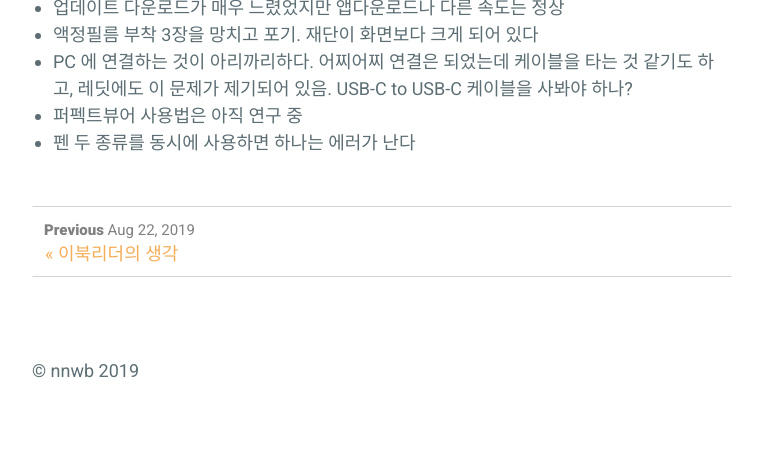
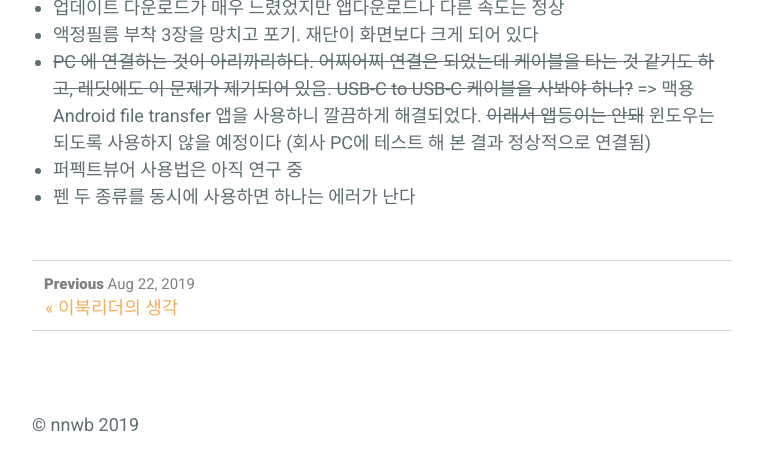
Before and after one commit to nnwb/nnwb.github.io, a Jekyll site: the page built from _posts/2019-08-29-Muses.md, in a window 1280 px wide and 900 px high, scrolled down 1861 px, cut to the strip 362-833 px from the top of the window. Shown: the whole strip, without its empty margins (258-1021 px from the left). Built offline with Jekyll 4.4.1, drawn with Linux system fonts in a browser that asks for light colours; comment, search, counter and statistics services are not loaded.

Commit message:
Update 2019-08-29-Muses.md

```diff
--- a/_posts/2019-08-29-Muses.md
+++ b/_posts/2019-08-29-Muses.md
@@ -37,7 +37,7 @@ Muses 는 안드로이드 6.0 으로 구동된다고 한다
 <ul>
  	<li>업데이트 다운로드가 매우 느렸었지만 앱다운로드나 다른 속도는 정상</li>
  	<li>액정필름 부착 3장을 망치고 포기. 재단이 화면보다 크게 되어 있다</li>
- 	<li>PC 에 연결하는 것이 아리까리하다. 어찌어찌 연결은 되었는데 케이블을 타는 것 같기도 하고, 레딧에도 이 문제가 제기되어 있음. USB-C to USB-C 케이블을 사봐야 하나?</li>
+ 	<li><s>PC </s><s>에</s><s> </s><s>연결하는</s><s> </s><s>것이</s><s> </s><s>아리까리하다</s><s>. </s><s>어찌어찌</s><s> </s><s>연결은</s><s> </s><s>되었는데</s><s> </s><s>케이블을</s><s> </s><s>타는</s><s> </s><s>것</s><s> </s><s>같기도</s><s> </s><s>하고</s><s>, </s><s>레딧에도</s><s> </s><s>이</s><s> </s><s>문제가</s><s> </s><s>제기되어</s><s> </s><s>있음</s><s>. USB-C to USB-C </s><s>케이블을</s><s> </s><s>사봐야</s><s> </s><s>하나</s><s>?</s> =&gt; 맥용 Android file transfer 앱을 사용하니 깔끔하게 해결되었다. <s>이래서</s><s> </s><s>앱등이는</s><s> </s><s>안돼</s> 윈도우는 되도록 사용하지 않을 예정이다 (회사 PC에 테스트 해 본 결과 정상적으로 연결됨)</li>
  	<li>퍼펙트뷰어 사용법은 아직 연구 중</li>
  	<li>펜 두 종류를 동시에 사용하면 하나는 에러가 난다</li>
 </ul>
```
